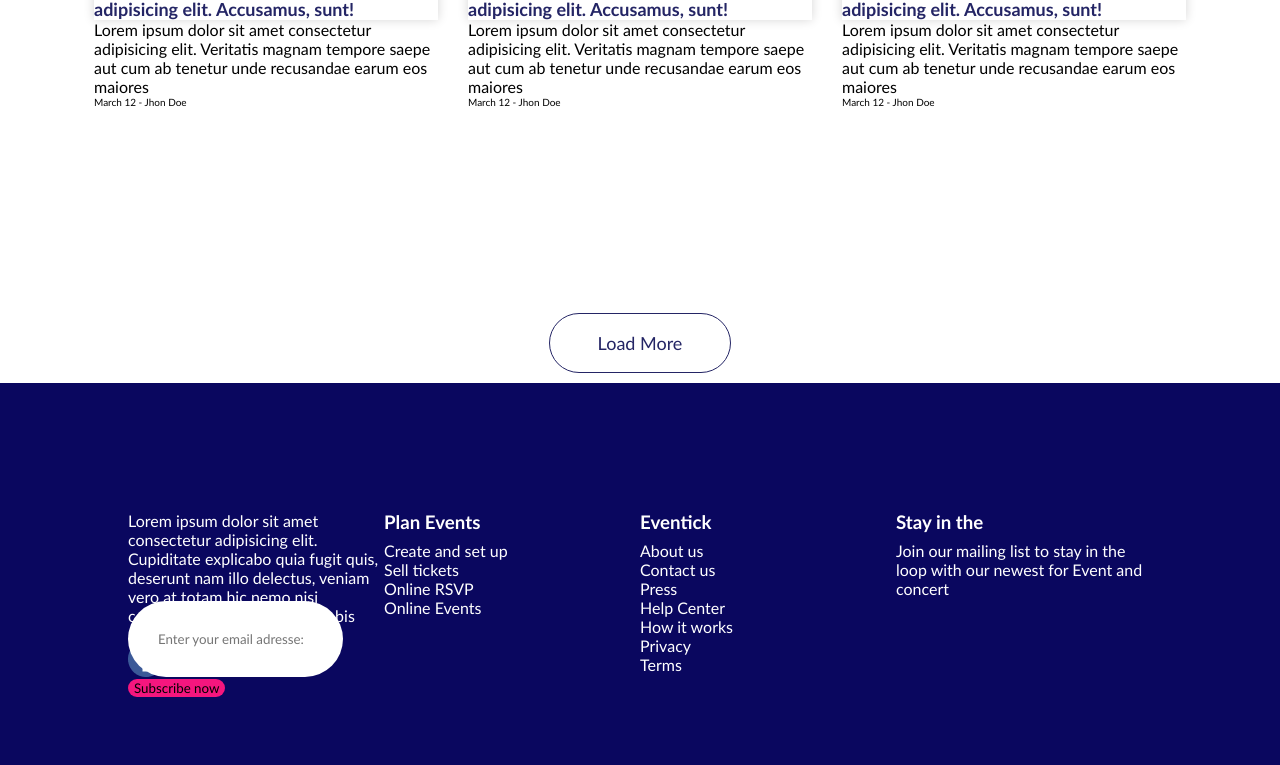
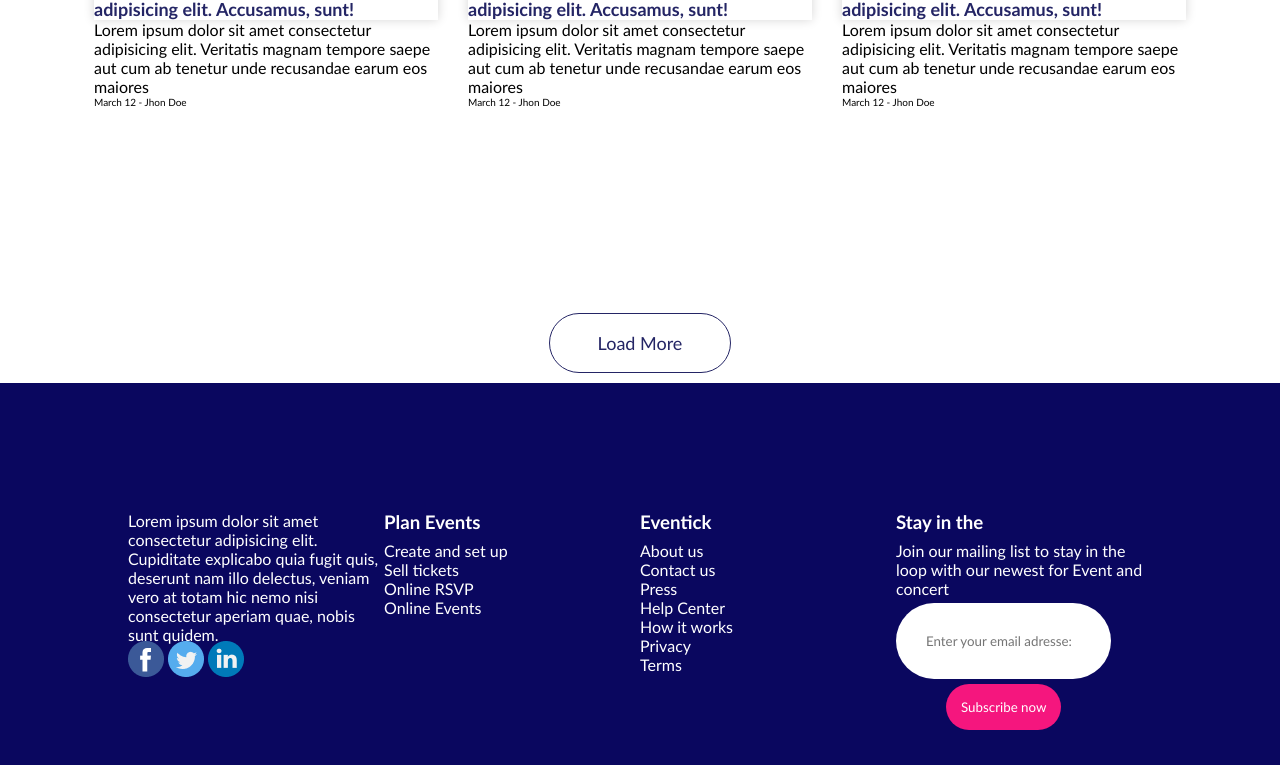
Before and after one commit to ZiyadCh/enventkick, a plain HTML site: page Home.html in a window 1280 px wide. Shown: the part 2723-3488 px from the top of the page. Drawn offline with Linux system fonts and the light colour scheme.

Commit message:
left with one issue

```diff
--- a/Home.css
+++ b/Home.css
@@ -200,16 +200,22 @@ footer {
   padding-top: 10%;
 }
 footer input {
-  border-radius: 50px;
+  margin-top: 5px;
   padding: 30px;
   border: none;
+  border-radius: 50px;
 }
 footer button {
   background-color: #f5167e;
   border: none;
+  color: white;
+  padding: 15px;
+  margin: 5px;
+  margin-left: 50px;
   border-radius: 50px;
 }
-.imag {
+
+.sm {
   margin-top: 100px;
 }
 span {
--- a/Home.html
+++ b/Home.html
@@ -218,19 +218,19 @@
       <h3>Plan Events</h3>
       <h3>Eventick</h3>
       <h3>Stay in the</h3>
-     <div class="imag">
+     <div class="sm">
        <img src="img/icon1.png" alt="">
-           <img src="img/icon2.png" alt="">
-           <img src="img/icon3.png" alt="">
+       <img src="img/icon2.png" alt="">
+       <img src="img/icon3.png" alt="">
      </div>
      <p>Create and set up <br> Sell tickets <br> Online RSVP <br> Online Events</p>
      <p>About us <br> Contact us <br> Press <br> Help Center <br> How it works <br> Privacy <br> Terms</p>
-     <p>Join our mailing list to stay in the loop with our newest for Event and concert <br><div class="sub"><input placeholder="Enter your email adresse:" type="email"><button>Subscribe now</button></div></p>
+     <p>Join our mailing list to stay in the loop with our newest for Event and concert <br><input placeholder="Enter your email adresse:" type="email"><button>Subscribe now</button></p>
      <span>
       <img src="img/Eventick.png"  alt="logo">
       <p>Copyright@avi yansah</p>
      </span>
   </footer>
+</body>
 
-</body>
 </html>
```
